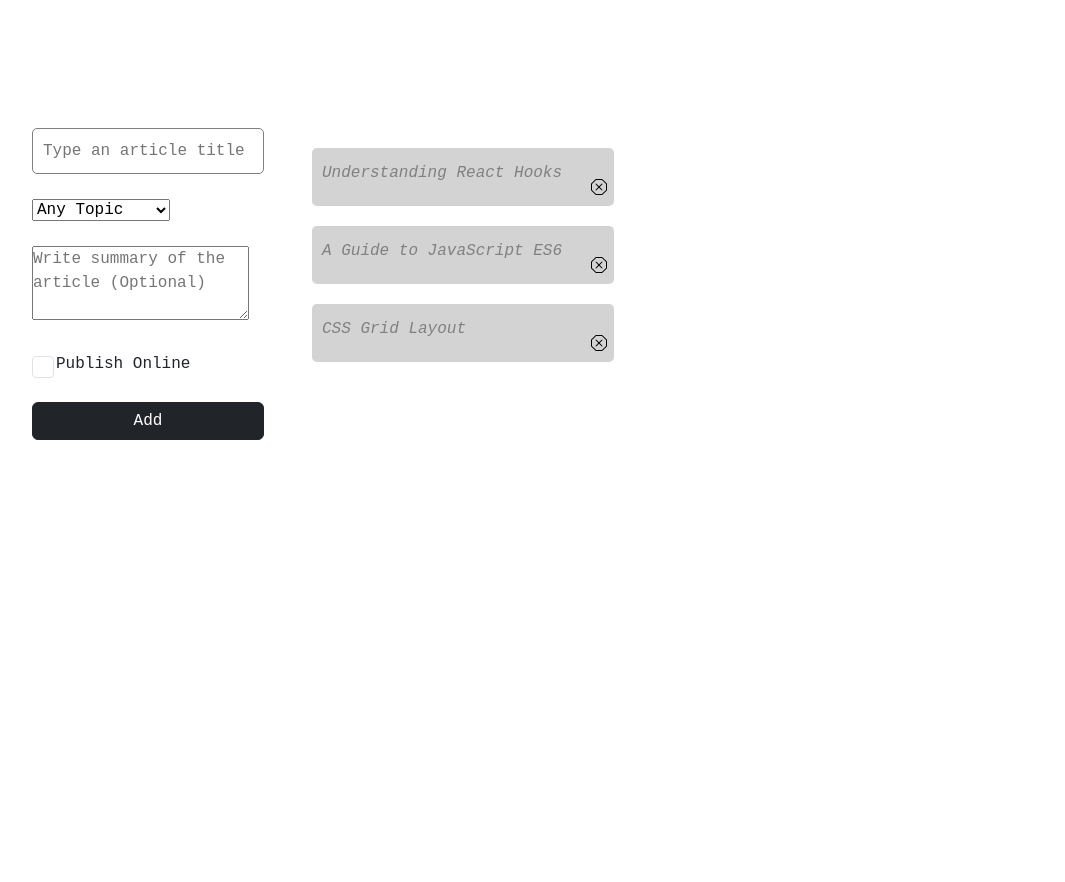
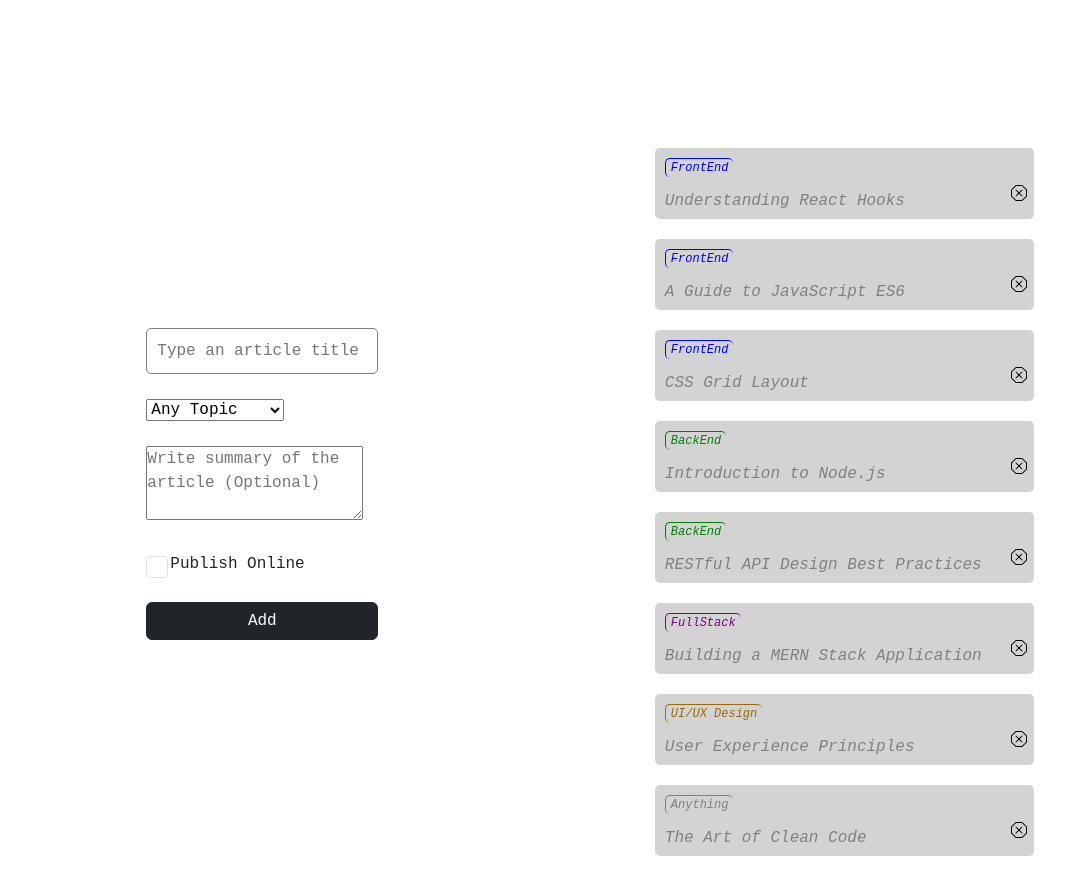
Before and after one commit to stefanozuffi/react-form, a React (Vite) app: page / in a window 1280 px wide. Shown: the whole page, without its empty margins (50-1115 px from the left). Before the commit the page ends 800 px from the top, so only its background shows below. Built offline with nearby package versions, Linux system fonts and the light colour scheme.

Commit message:
implementata category

```diff
--- a/src/assets/components/AppForm.jsx
+++ b/src/assets/components/AppForm.jsx
@@ -24,9 +24,9 @@ export default function AppForm() {
         e.preventDefault()
 
         if (article.title.length >= 3) {
-            //const maxID = journal.length > 0 ? Math.max(...journal.map(article => article.id)) : 0
+            const maxID = journal.length > 0 ? Math.max(...journal.map(article => article.id)) : 0
 
-            const newArticle = {...article, id: Date.now()}
+            const newArticle = {...article, id: maxID+1}
 
             const newJournal = [newArticle, ...journal]
             setJournal(newJournal)
@@ -56,7 +56,7 @@ export default function AppForm() {
     }
 
     return(
-        <div className="container d-flex gap-5">
+        <div className="container d-flex justify-content-around gap-5">
             <form className="d-flex flex-column gap-2" onSubmit={handleSubmit}>
 
             {/* Title */}
--- a/src/assets/components/AppList.jsx
+++ b/src/assets/components/AppList.jsx
@@ -9,11 +9,11 @@ export default function AppList(props) {
 
             <li className="d-flex flex-column" key={article.id}>
                 <div className="article-head d-flex justify-content-between align-items-center">
-                    <ListElement title={article.title} id={article.id} AccF={props.AccF} current={props.current}/>
+                    <ListElement title={article.title} id={article.id} AccF={props.AccF} current={props.current} category={article.category}/>
                     <DeleteBtn id={article.id} handleF={props.handleF}/>
                 </div>
 
-                {props.current == article.id && <p>{article.description}</p>}
+                {props.current === article.id && <p>{article.description}</p>}
             </li>
 
 
--- a/src/assets/components/ListElement.jsx
+++ b/src/assets/components/ListElement.jsx
@@ -1,6 +1,7 @@
 export default function ListElement(props) {
     return(
-        <div className="article" key={props.id}>
+        <div className={`article d-flex flex-column gap-4 ${props.category === 'UI/UX Design' ? 'UIUX' : props.category}`} key={props.id}>
+             <h8>{props.category}</h8>
             <h6 className={`head-text ${props.current == props.id ? 'active' : ''} `} onClick={props.AccF} data-id={props.id}> {props.title} </h6>
         </div>
     )
--- a/src/assets/data/articles.js
+++ b/src/assets/data/articles.js
@@ -2,17 +2,58 @@ const articles = [
     {
         id: 1,
         title: "Understanding React Hooks",
-        content: "React Hooks are functions that let you use state and other React features without writing a class. They were introduced in React 16.8 and have become a fundamental part of modern React development."
+        description: "React Hooks are functions that let you use state and other React features without writing a class. They were introduced in React 16.8 and have become a fundamental part of modern React development.",
+        category: "FrontEnd",
+        online: true
     },
     {
         id: 2,
         title: "A Guide to JavaScript ES6",
-        content: "ES6, also known as ECMAScript 2015, introduced many new features to JavaScript, including arrow functions, classes, template literals, and destructuring. These features help make JavaScript code more concise and easier to read."
+        description: "ES6, also known as ECMAScript 2015, introduced many new features to JavaScript, including arrow functions, classes, template literals, and destructuring. These features help make JavaScript code more concise and easier to read.",
+        category: "FrontEnd",
+        online: true
     },
     {
         id: 3,
         title: "CSS Grid Layout",
-        content: "CSS Grid Layout is a two-dimensional layout system for the web. It allows developers to create complex layouts more easily and with cleaner code compared to traditional methods like floats and positioning."
+        description: "CSS Grid Layout is a two-dimensional layout system for the web. It allows developers to create complex layouts more easily and with cleaner code compared to traditional methods like floats and positioning.",
+        category: "FrontEnd",
+        online: false
+    },
+    {
+        id: 4,
+        title: "Introduction to Node.js",
+        description: "Node.js is a JavaScript runtime built on Chrome's V8 engine. It allows developers to run JavaScript on the server side, enabling full-stack JavaScript development and high-performance, scalable network applications.",
+        category: "BackEnd",
+        online: true
+    },
+    {
+        id: 5,
+        title: "RESTful API Design Best Practices",
+        description: "Learn how to design clean, maintainable REST APIs. This guide covers resource naming, HTTP methods, status codes, versioning, and authentication patterns that make your APIs developer-friendly.",
+        category: "BackEnd",
+        online: true
+    },
+    {
+        id: 6,
+        title: "Building a MERN Stack Application",
+        description: "A comprehensive guide to building full-stack applications using MongoDB, Express, React, and Node.js. Learn how these technologies work together to create modern web applications from database to UI.",
+        category: "FullStack",
+        online: false
+    },
+    {
+        id: 7,
+        title: "User Experience Principles",
+        description: "Explore the fundamental principles of UX design including user research, information architecture, wireframing, and usability testing. Create interfaces that are both beautiful and functional.",
+        category: "UI/UX Design",
+        online: true
+    },
+    {
+        id: 8,
+        title: "The Art of Clean Code",
+        description: "Writing clean, maintainable code is a skill every developer should master. This article covers naming conventions, function design, commenting strategies, and refactoring techniques that apply to any programming language.",
+        category: "Anything",
+        online: false
     }
 ];
 
--- a/src/index.css
+++ b/src/index.css
@@ -12,6 +12,9 @@
 
 }
 
+form {
+  margin-top: 200px;
+}
 
 input {
   width: 100%;
@@ -27,6 +30,43 @@ ul {
   margin-top: 10px !important;
   margin-left: 0 !important;
   padding-left: 0 !important;
+}
+
+h8 {
+  font-size: 12px;
+  display: block;
+  font-style: italic;
+  border: 1px solid;
+  border-right: 0;
+  border-bottom: 0;
+  width: fit-content;
+  padding: 0px 5px;
+  border-radius: 5px;
+}
+
+.FrontEnd {
+  color: blue;
+  border-color: blue;
+}
+
+.BackEnd {
+  color: green;
+  border-color: green;
+}
+
+.FullStack {
+  color: purple;
+  border-color: purple;
+}
+
+.UIUX {
+  color: rgb(155, 103, 7);
+  border-color: rgb(155, 103, 7);
+}
+
+.Anything {
+  color: gray;
+  border-color: gray;
 }
 
 .article-head {
```
